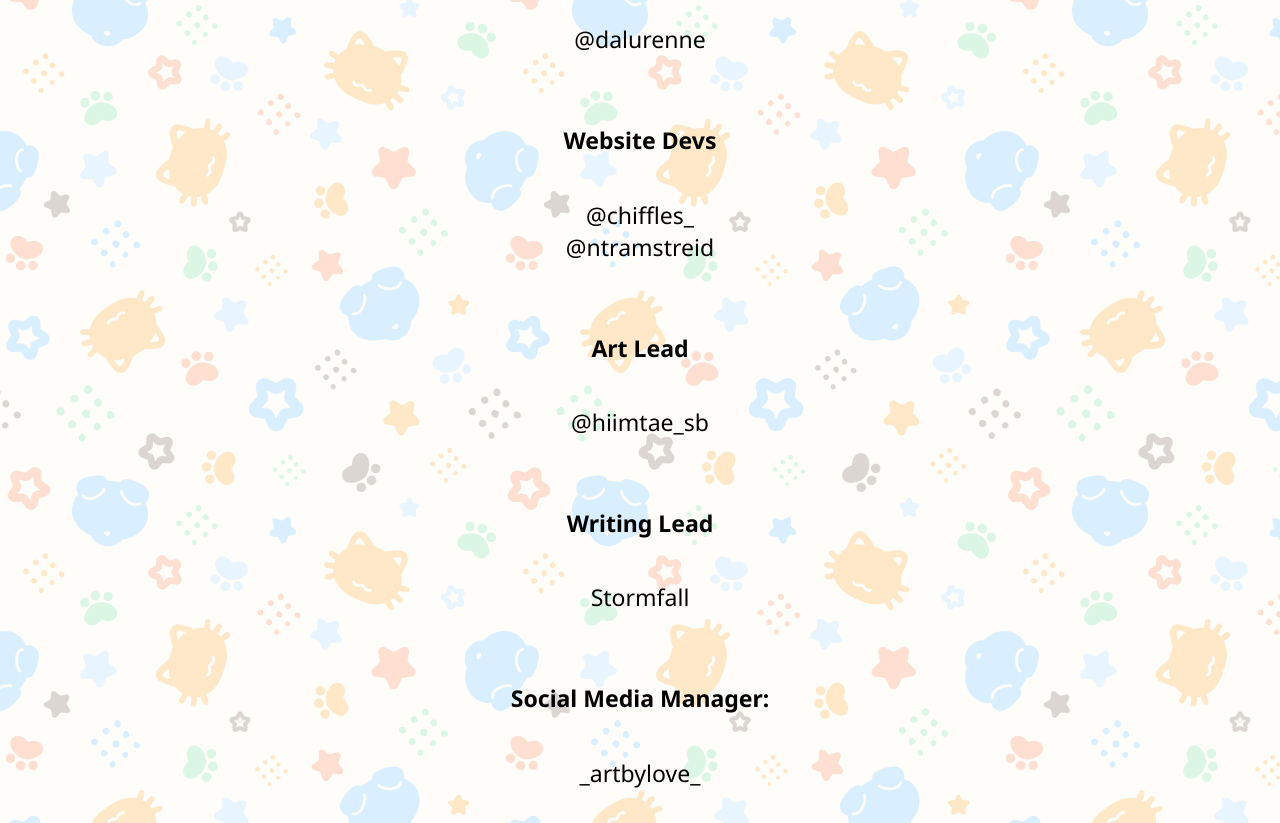
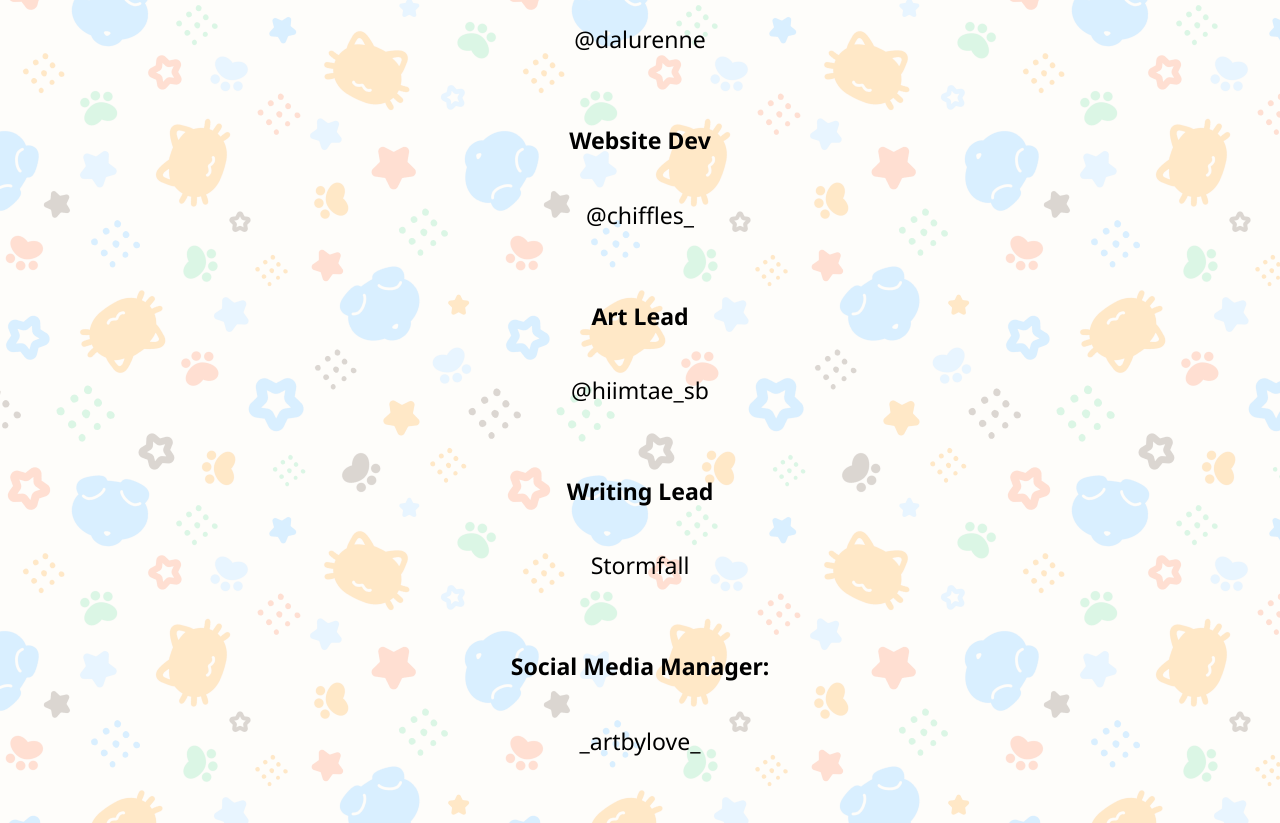
Before and after one commit to elysiumdelivery/hq-anniversary-2025, a plain HTML site: page receipt.html in a window 1280 px wide. Shown: the part 840-1663 px from the top of the page. Drawn offline with Linux system fonts and the light colour scheme; files whose address does not match are found by name.

Commit message:
Update receipt.html
Updated Credits

```diff
--- a/receipt.html
+++ b/receipt.html
@@ -47,10 +47,9 @@
                 </ul>
             </section>
             <section class="credit-category scroll-vis">
-                <b>Website Devs</b>
+                <b>Website Dev</b>
                 <ul>
                     <li>@chiffles_</li>
-                    <li>@ntramstreid</li>
                 </ul>
             </section>
             <section class="credit-category scroll-vis">
```
